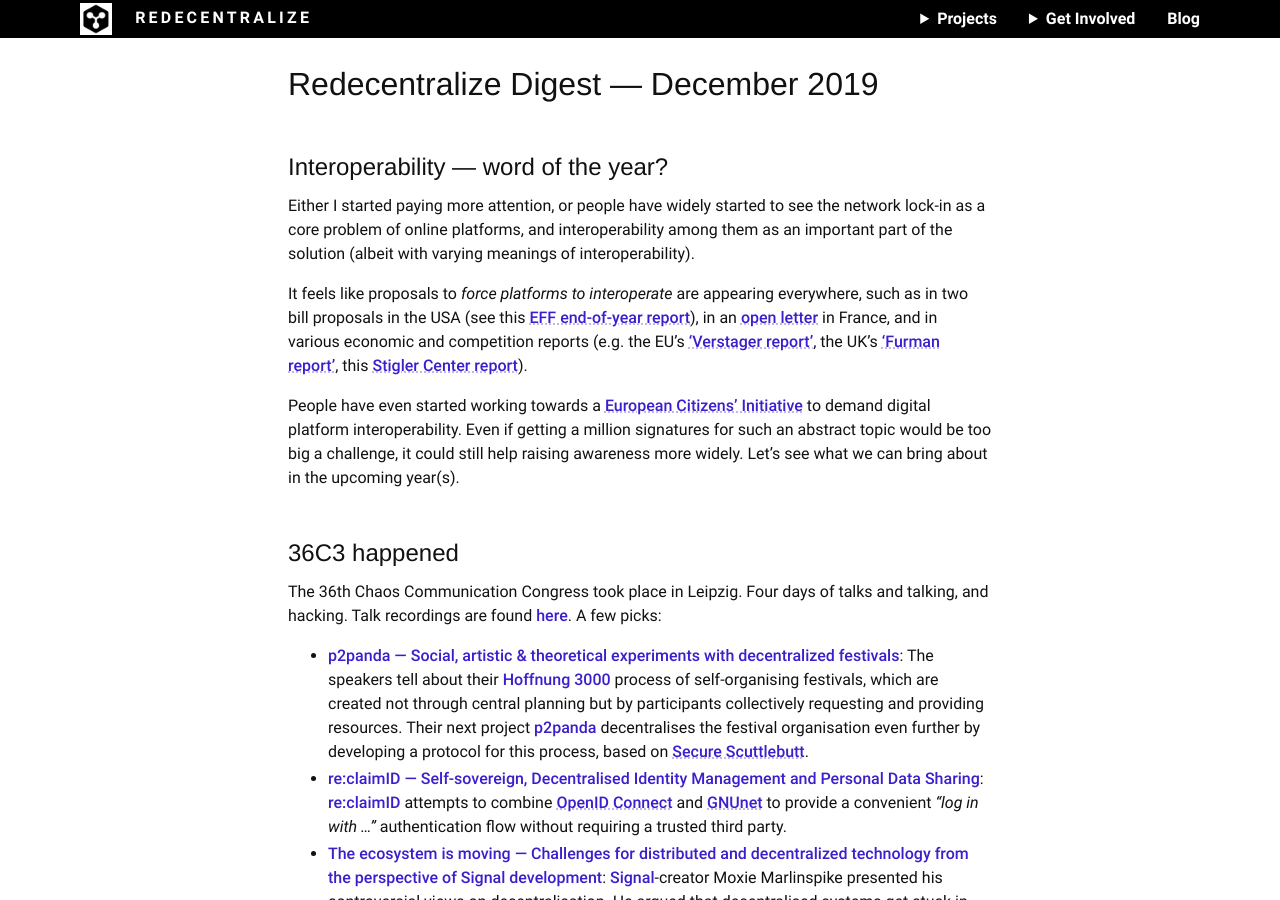
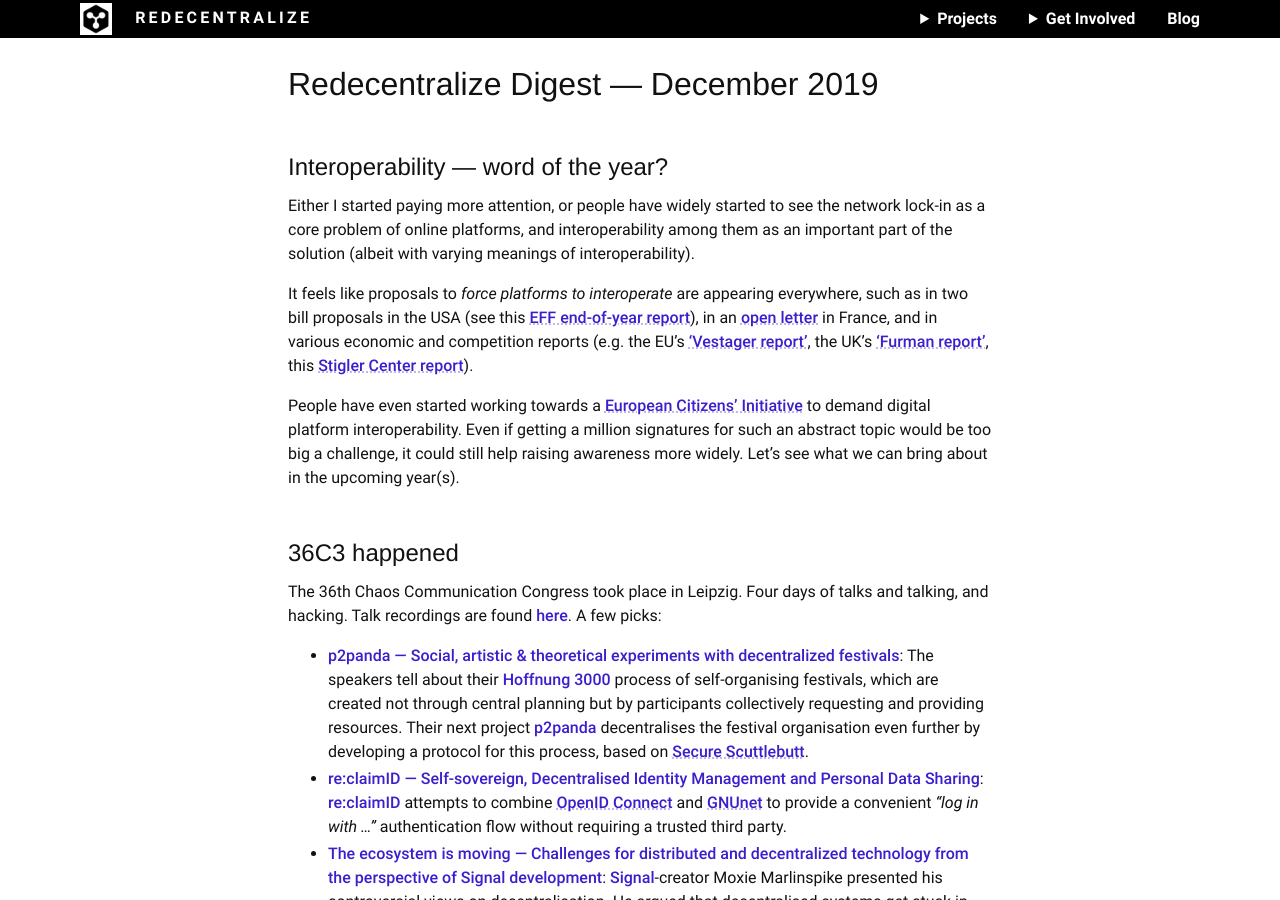
Before and after one commit to redecentralize/redecentralize-website, a Jekyll site: the page built from _posts/redigest/2019-12-31-redigest.md, in a window 1280 px wide and 900 px high. Built offline with Jekyll 4.4.1, drawn with Linux system fonts in a browser that asks for light colours.

Commit message:
Fix typo

```diff
--- a/_posts/redigest/2019-12-31-redigest.md
+++ b/_posts/redigest/2019-12-31-redigest.md
@@ -16,7 +16,7 @@
 
 Either I started paying more attention, or people have widely started to see the network lock-in as a core problem of online platforms, and interoperability among them as an important part of the solution (albeit with varying meanings of interoperability).
 
-It feels like proposals to *force platforms to interoperate* are appearing everywhere, such as in two bill proposals in the USA (see this [EFF end-of-year report][]), in an [open letter][] in France, and in various economic and competition reports (e.g. the EU’s [‘Verstager report’][], the UK’s [‘Furman report’][], this [Stigler Center report][]).
+It feels like proposals to *force platforms to interoperate* are appearing everywhere, such as in two bill proposals in the USA (see this [EFF end-of-year report][]), in an [open letter][] in France, and in various economic and competition reports (e.g. the EU’s [‘Vestager report’][], the UK’s [‘Furman report’][], this [Stigler Center report][]).
 
 People have even started working towards a [European Citizens’ Initiative][] to demand digital platform interoperability. Even if getting a million signatures for such an abstract topic would be too big a challenge, it could still help raising awareness more widely. Let’s see what we can bring about in the upcoming year(s).
 
@@ -24,7 +24,7 @@
 [open letter]: https://www.laquadrature.net/en/2019/06/14/for-the-interoperability-of-the-webs-giants-an-open-letter-from-70-organisations/ "For the interoperability of the Web’s giants: an open letter from 70 organisations · La Quadrature du Net · June 2019"
 [Stigler Center report]: https://research.chicagobooth.edu/stigler/media/news/committee-on-digital-platforms-final-report "Stigler Committee on Digital Platforms: Final Report · Stigler Center · September 2019"
 [‘Furman report’]: https://www.gov.uk/government/publications/unlocking-digital-competition-report-of-the-digital-competition-expert-panel "Unlocking digital competition (the ‘Furman report’) · UK’s Digital Competition Expert Panel · March 2019"
-[‘Verstager report’]: https://ec.europa.eu/competition/publications/reports/kd0419345enn.pdf "Competition policy for the digital era (also called the “Special Advisers’ report”) · Jacques Crémer, Yves-Alexandre de Montjoye, Heike Schweitzer · April 2019"
+[‘Vestager report’]: https://ec.europa.eu/competition/publications/reports/kd0419345enn.pdf "Competition policy for the digital era (also called the “Special Advisers’ report”) · Jacques Crémer, Yves-Alexandre de Montjoye, Heike Schweitzer · April 2019"
 [European Citizens’ Initiative]: https://www.eumans.eu/digital-platforms-interoperability "Enabling Digital Platform Interoperability · Andrea Andreoli / EUMANS"
 
 
```
